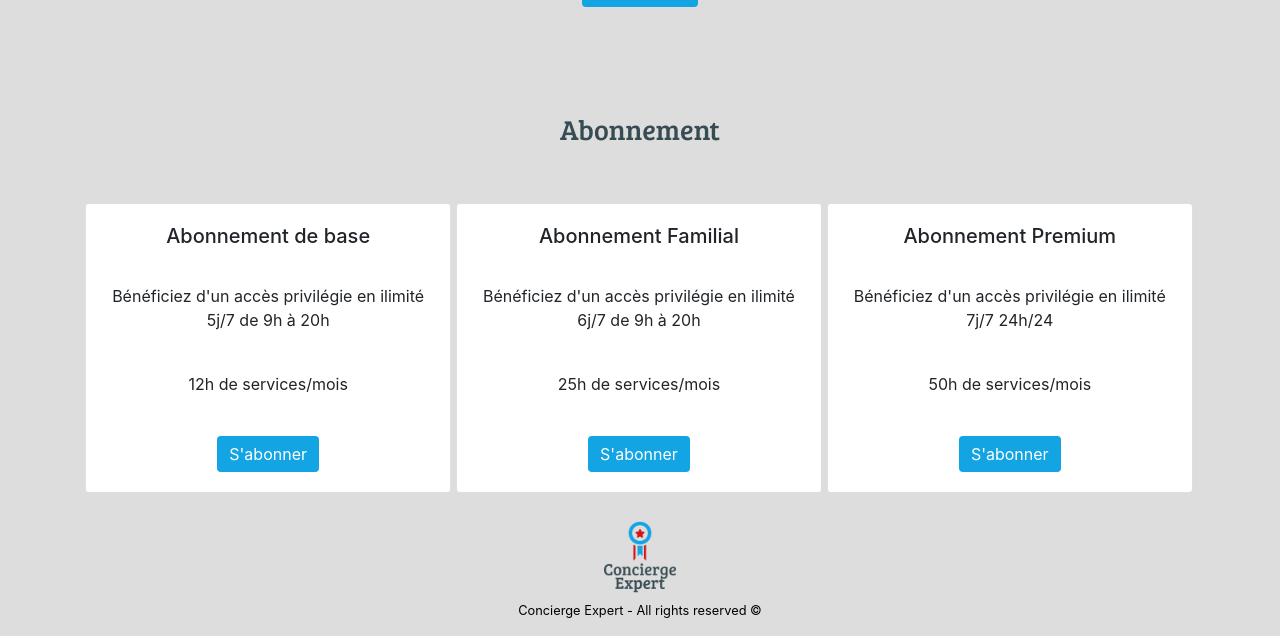
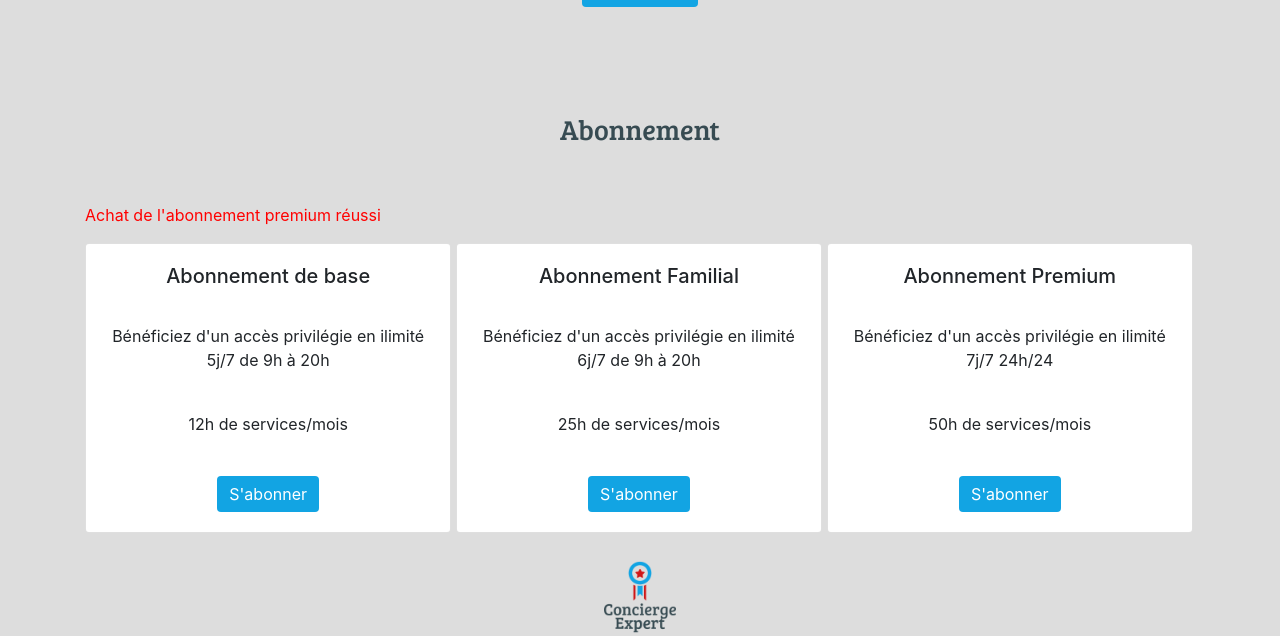
Before and after one commit to A-Jauch/Concierge-Expert, a PHP site: page /html/subscription.php?error=succeed&sub=premium in a window 1280 px wide. Shown: the part 348-984 px from the top of the page. Run offline with PHP 8.4, Linux system fonts and the light colour scheme; the visitor is signed in with stand-in values (Sample User, id 1).

Commit message:
little fixes of denominations on values

```diff
--- a/website/html/subscription.php
+++ b/website/html/subscription.php
@@ -55,7 +55,7 @@ include 'config.php';
                                 echo '<p style="color: red;">Achat de l\'abonnement ' . $_GET['sub'] . ' réussi</p>';
                             }
 
-                            if(isset($_GET['error']) && $_GET['error'] == 'succeed' && $_GET['sub'] == 'premiumm') {
+                            if(isset($_GET['error']) && $_GET['error'] == 'succeed' && $_GET['sub'] == 'premium') {
                                 echo '<p style="color: red;">Achat de l\'abonnement ' . $_GET['sub'] . ' réussi</p>';
                             }
                             ?>
--- a/website/html/subscription/subscription_family.php
+++ b/website/html/subscription/subscription_family.php
@@ -11,7 +11,7 @@ if(isset($_SESSION['mail']) && !empty($_SESSION['mail'])) {
             'dateStart' => $date
         )
     );
-    header('location: ../subscription.php?error=succeed&sub=famille');
+    header('location: ../subscription.php?error=succeed&sub=family');
     exit;
 } else {
     header('location: ../subscription.php?error=connected');
```
